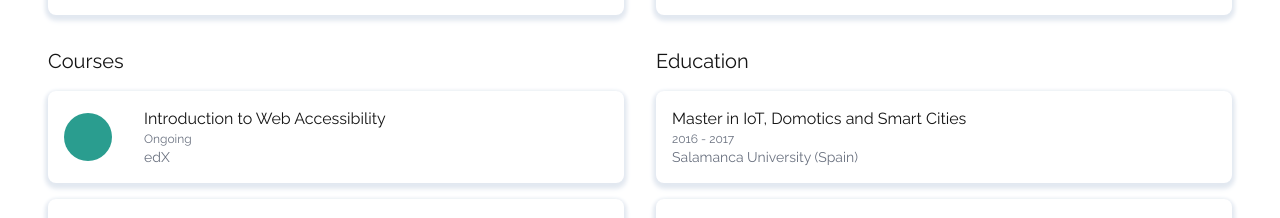
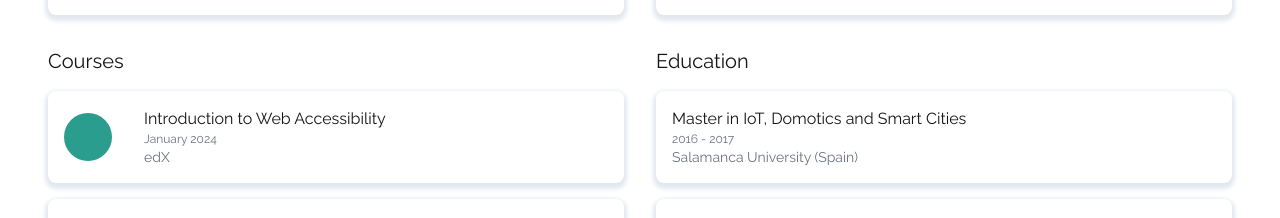
Before and after one commit to elenaorfe/elenaorfe-website, a Next.js app: page / in a window 1280 px wide. Shown: the part 3481-3699 px from the top of the page. Built offline with nearby package versions, Linux system fonts and the light colour scheme.

Commit message:
Update courses

```diff
--- a/data/course.ts
+++ b/data/course.ts
@@ -7,7 +7,7 @@ export default {
 				title: 'Introduction to Web Accessibility',
 				description: 'edX',
 				skills: ['a11y'],
-				date: 'Ongoing',
+				date: 'January 2024',
 				icon: 'body-outline',
 			},
 			{
@@ -109,7 +109,7 @@ export default {
 				title: 'Introducción a la Accesibilidad Web',
 				description: 'edX',
 				skills: ['a11y'],
-				date: 'En curso',
+				date: 'Enero 2024',
 				icon: 'body-outline',
 			},
 			{
```
